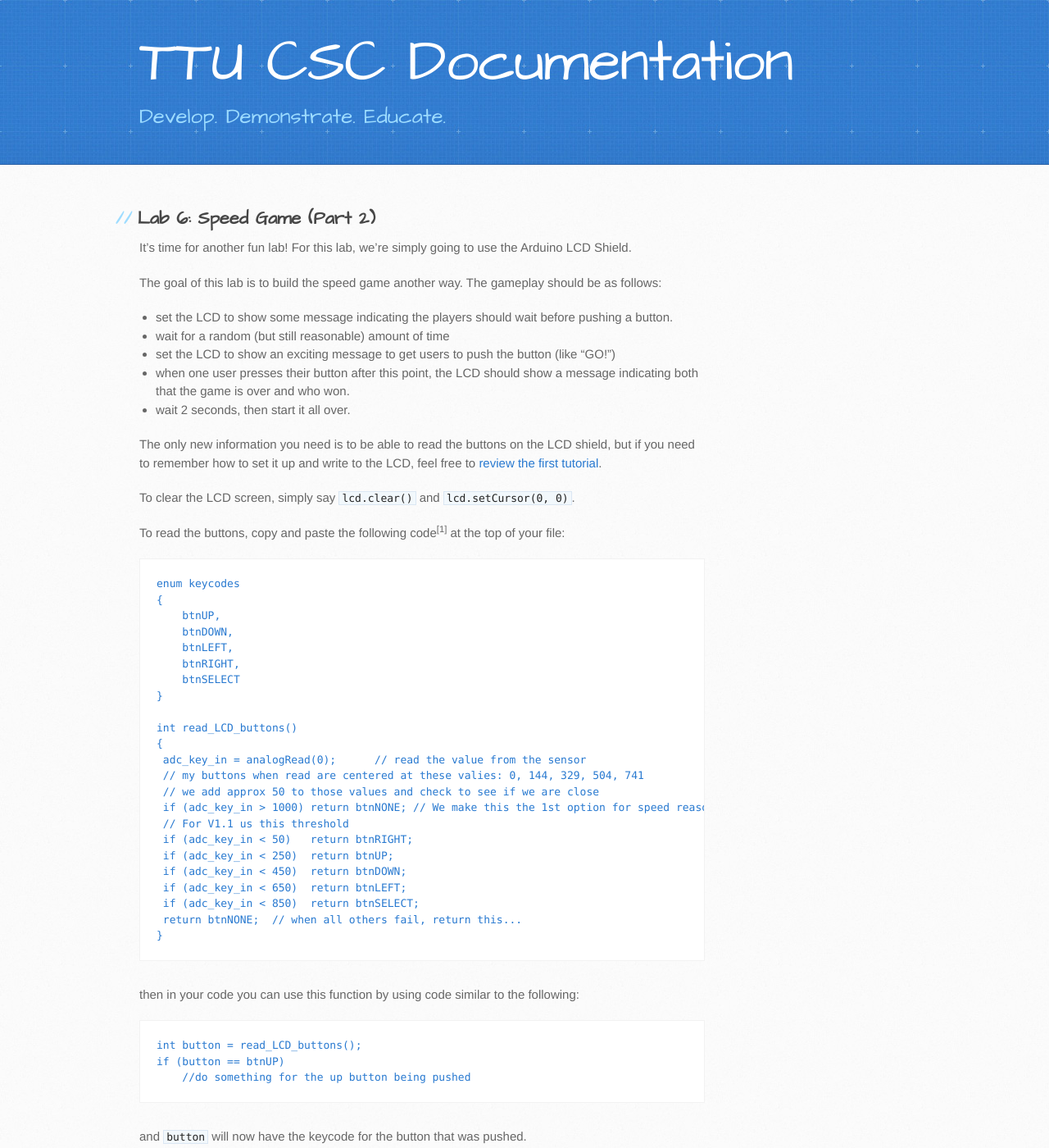
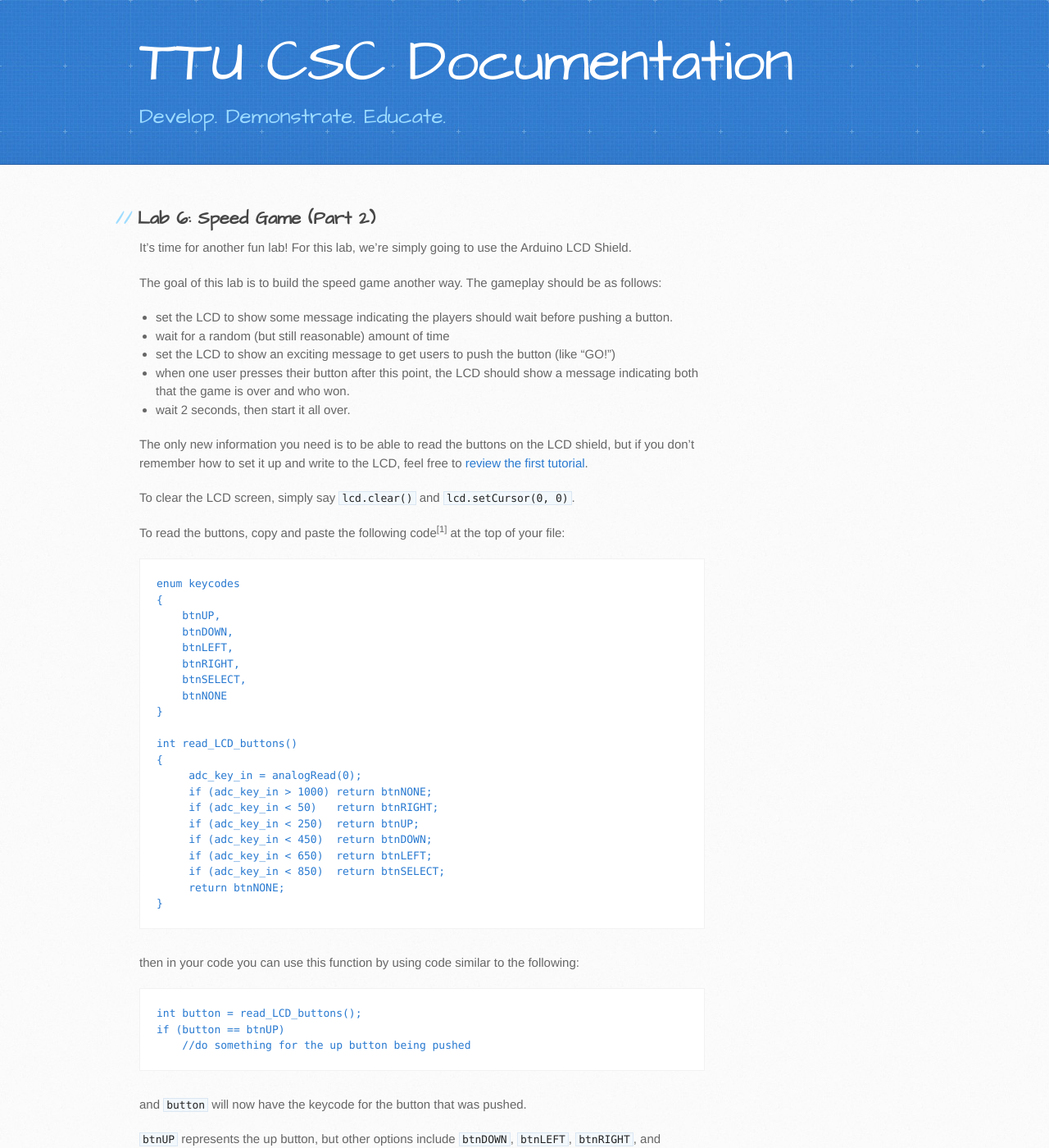
Before and after one commit to TTU-CSC/ttu-csc.github.com, a Jekyll site: the page built from _posts/2015-07-01-lab-6-speed-game-2.markdown, in a window 1280 px wide and 1400 px high. Shown: the whole window at 82% size. Built offline with Jekyll 4.4.1, drawn with Linux system fonts in a browser that asks for light colours.

Commit message:
Update 2015-07-01-lab-6-speed-game-2.markdown

```diff
--- a/_posts/2015-07-01-lab-6-speed-game-2.markdown
+++ b/_posts/2015-07-01-lab-6-speed-game-2.markdown
@@ -14,7 +14,7 @@ The goal of this lab is to build the speed game another way. The gameplay should
 - when one user presses their button after this point, the LCD should show a message indicating both that the game is over and who won.
 - wait 2 seconds, then start it all over.
 
-The only new information you need is to be able to read the buttons on the LCD shield, but if you need to remember how to set it up and write to the LCD, feel free to [review the first tutorial]({% post_url 2015-05-11-getting-started %}).
+The only new information you need is to be able to read the buttons on the LCD shield, but if you don't remember how to set it up and write to the LCD, feel free to [review the first tutorial]({% post_url 2015-05-11-getting-started %}).
 
 To clear the LCD screen, simply say `lcd.clear()` and `lcd.setCursor(0, 0)`.
 
@@ -26,22 +26,20 @@ To read the buttons, copy and paste the following code<sup>[1]</sup> at the top
         btnDOWN,
         btnLEFT,
         btnRIGHT,
-        btnSELECT
+        btnSELECT,
+        btnNONE
     }
 
     int read_LCD_buttons()
     {
-     adc_key_in = analogRead(0);      // read the value from the sensor
-     // my buttons when read are centered at these valies: 0, 144, 329, 504, 741
-     // we add approx 50 to those values and check to see if we are close
-     if (adc_key_in > 1000) return btnNONE; // We make this the 1st option for speed reasons since it will be the most likely result
-     // For V1.1 us this threshold
-     if (adc_key_in < 50)   return btnRIGHT;
-     if (adc_key_in < 250)  return btnUP;
-     if (adc_key_in < 450)  return btnDOWN;
-     if (adc_key_in < 650)  return btnLEFT;
-     if (adc_key_in < 850)  return btnSELECT;
-     return btnNONE;  // when all others fail, return this...
+         adc_key_in = analogRead(0);
+         if (adc_key_in > 1000) return btnNONE;
+         if (adc_key_in < 50)   return btnRIGHT;
+         if (adc_key_in < 250)  return btnUP;
+         if (adc_key_in < 450)  return btnDOWN;
+         if (adc_key_in < 650)  return btnLEFT;
+         if (adc_key_in < 850)  return btnSELECT;
+         return btnNONE;
     }
 
 then in your code you can use this function by using code similar to the following:
```
